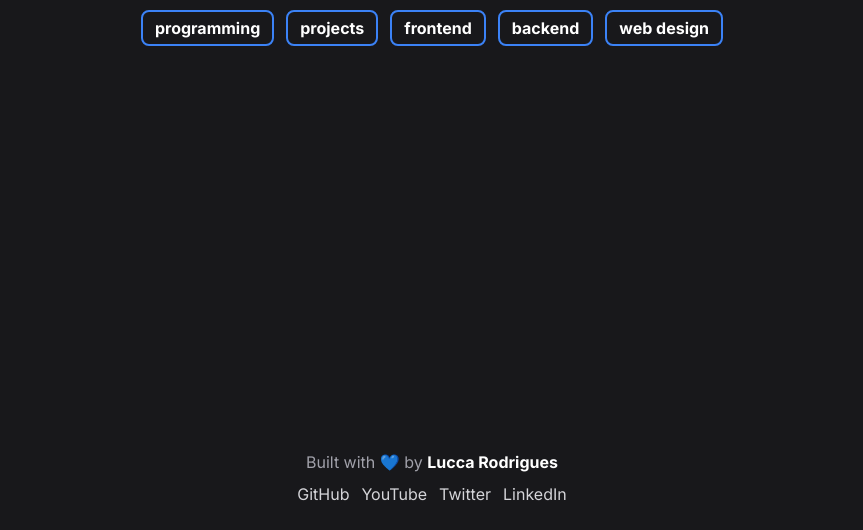
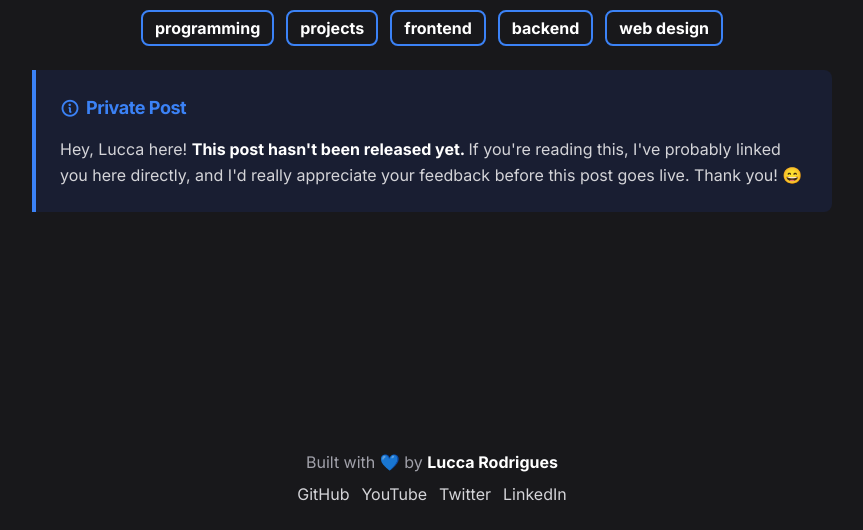
Before and after one commit to ChromeUniverse/Personal-website, an Astro site: page /blog/building-luccanotes in a window 1280 px wide. Shown: the part 270-800 px from the top of the page, without its empty margins (208-1071 px from the left). Built offline with nearby package versions, Linux system fonts and the light colour scheme; Astro itself is replaced by a stand-in of ours; some packages are replaced by stand-ins of ours.

Commit message:
Added Phosphor Icons, updated private blog posts

```diff
--- a/src/layouts/Layout.astro
+++ b/src/layouts/Layout.astro
@@ -66,6 +66,12 @@ const imageURL = import.meta.env.DEV
       src="https://kit.fontawesome.com/34fb59c22e.js"
       crossorigin="anonymous"
     ></script>
+
+    <link
+      rel="stylesheet"
+      type="text/css"
+      href="https://unpkg.com/@phosphor-icons/web@2.0.1/src/bold/style.css"
+    />
   </head>
   <body class="bg-zinc-900 font-heading">
     <!-- Container view -->
--- a/src/pages/blog/[slug].astro
+++ b/src/pages/blog/[slug].astro
@@ -75,6 +75,28 @@ const formattedDate = date.toLocaleDateString("en-US", {
     }
   </div>
 
+  <!-- Private post notice -->
+
+  {
+    !frontmatter.public && (
+      <div class="mt-6 space-y-3.5 rounded-r-lg border-l-4 border-blue-500 bg-blue-900 bg-opacity-20 py-6 pl-6 pr-5">
+        <div class="flex items-center gap-1.5 text-lg font-bold tracking-tight text-blue-500">
+          <i class="ph-bold ph-info text-xl" />
+          <span>Private Post</span>
+        </div>
+        <p class="text-base leading-relaxed text-zinc-300">
+          Hey, Lucca here!
+          <span class="font-semibold text-white">
+            This post hasn't been released yet.
+          </span>
+          If you're reading this, I've probably linked you here directly, and
+          I'd really appreciate your feedback before this post goes live. Thank
+          you! 😄
+        </p>
+      </div>
+    )
+  }
+
   <!-- Content -->
   <!-- prose-blockquote:rounded-r-xl prose-blockquote:border-blue-500 prose-blockquote:bg-zinc-800 prose-blockquote:bg-opacity-30 prose-blockquote:py-0.5 prose-blockquote:pr-2 -->
   <main
```
